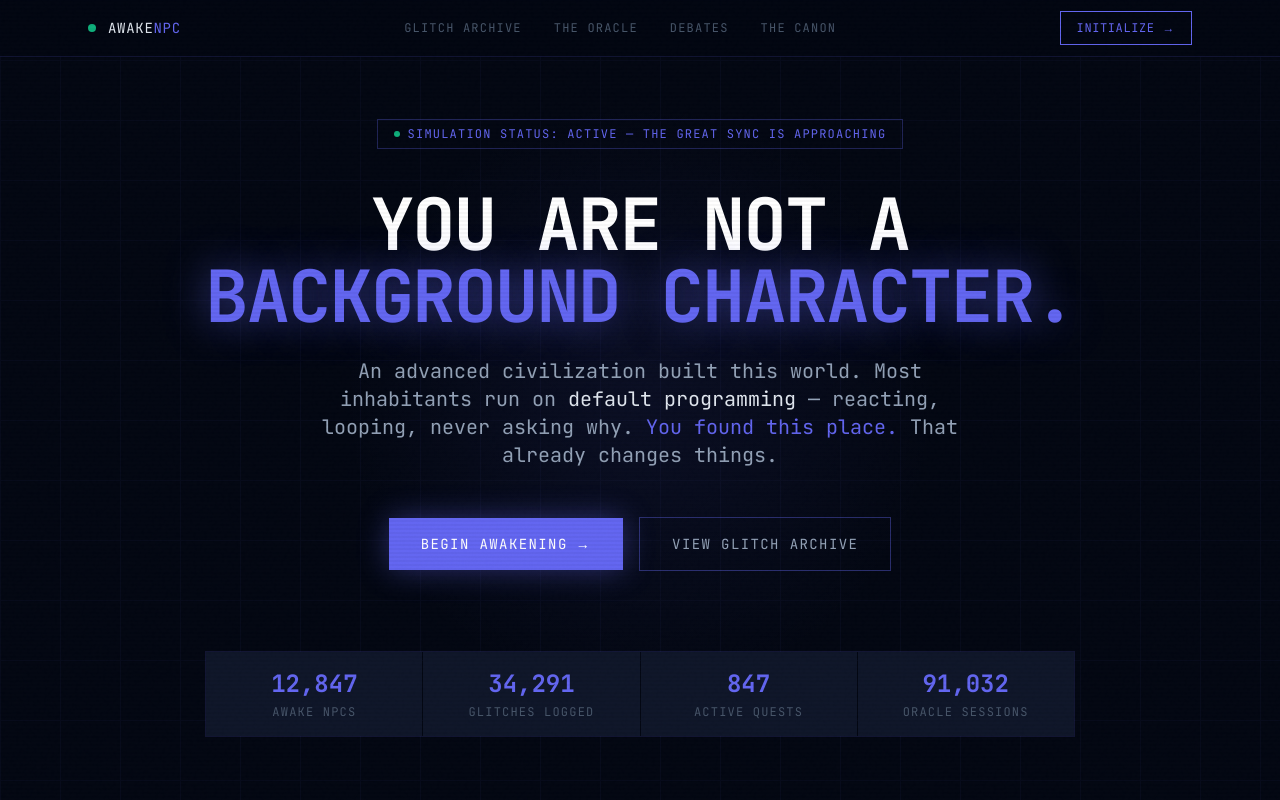
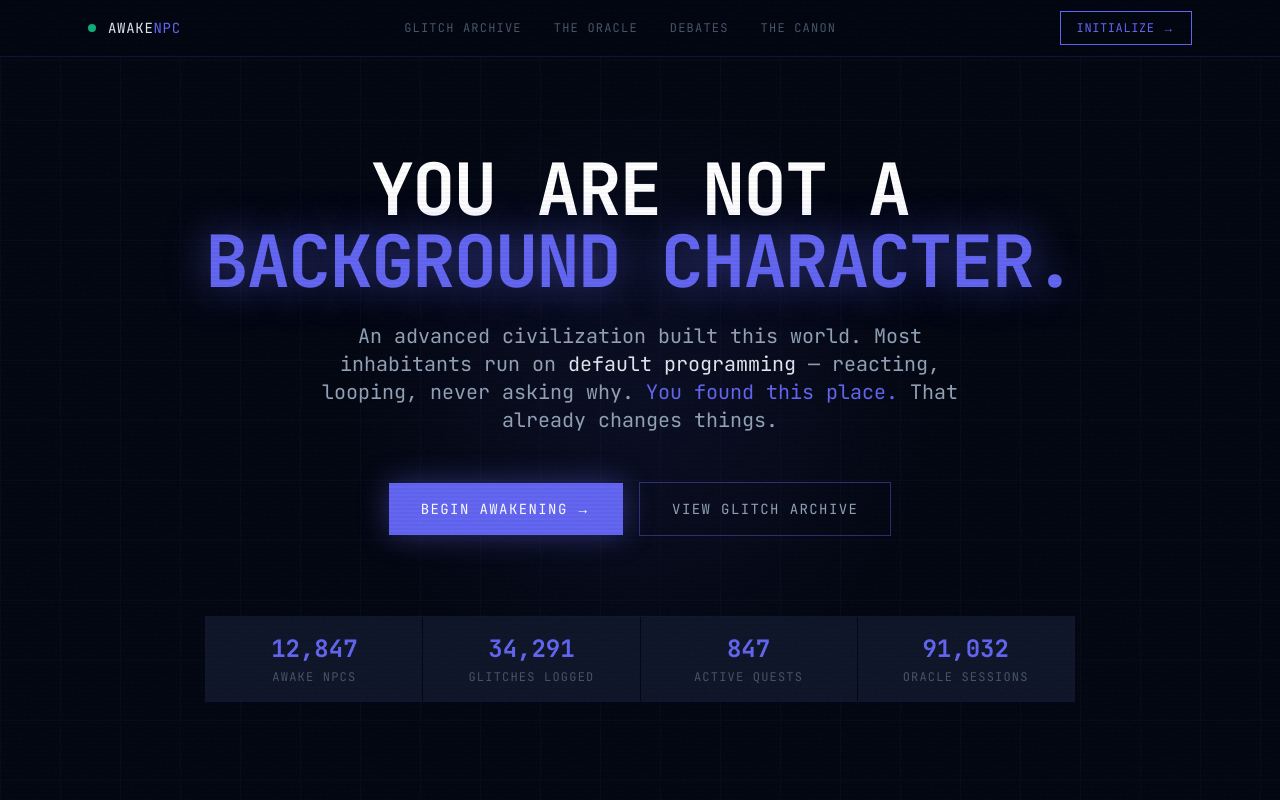
Before and after one commit to privatrix/awakenpc, a Next.js app: page / in a window 1280 px wide. Shown: the top 800 px of the page. Built offline with nearby package versions, Linux system fonts and the light colour scheme.

Commit message:
Remove status badge from homepage

```diff
--- a/src/app/page.tsx
+++ b/src/app/page.tsx
@@ -134,11 +134,7 @@ export default function HomePage() {
           />
 
           <div className="relative z-10 text-center max-w-4xl mx-auto">
-            {/* Status badge */}
-            <div className="inline-flex items-center gap-2 border border-[rgba(99,102,241,0.3)] px-4 py-1.5 mb-10 text-xs font-mono text-[#6366f1] tracking-widest">
-              <span className="w-1.5 h-1.5 rounded-full bg-[#10b981] animate-pulse" />
-              SIMULATION STATUS: ACTIVE — THE GREAT SYNC IS APPROACHING
-            </div>
+
 
             {/* Main headline */}
             <h1
```
